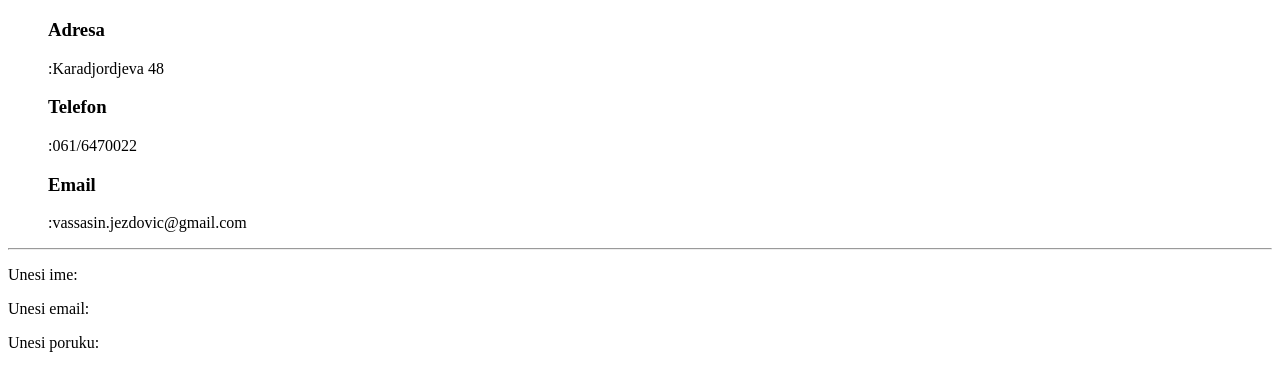
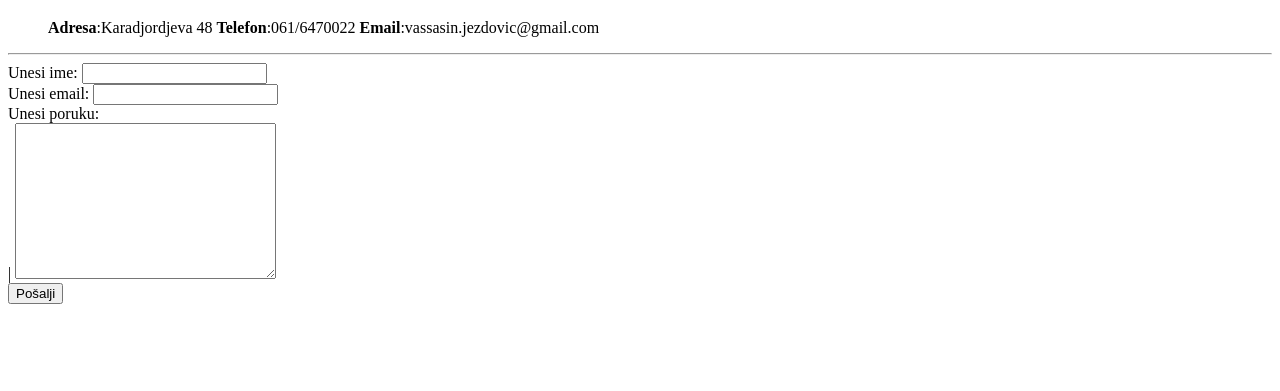
Before and after one commit to verev5/Moja-stranica, a plain HTML site: page kontakt.html in a window 1280 px wide. Shown: the part 61-452 px from the top of the page. Drawn offline with Linux system fonts and the light colour scheme.

Commit message:
Update kontakt.html

```diff
--- a/kontakt.html
+++ b/kontakt.html
@@ -8,11 +8,19 @@
     </head>
     <body>
         <h1>Moj kontakt</h1>
-        <ul><h3>Adresa</h3>:Karadjordjeva 48</ul>
-        <ul><h3>Telefon</h3>:061/6470022</ul>
-        <ul><h3>Email</h3>:vassasin.jezdovic@gmail.com</ul>
+        <ul>
+        <il><b>Adresa</b>:Karadjordjeva 48<il>
+        <il><b>Telefon</b>:061/6470022</il>
+        <il><b>Email</b>:vassasin.jezdovic@gmail.com</il>
+    </ul>
         <hr></hr>
-        <p>Unesi ime:</p>
-        <p>Unesi email:</p>
-        <p>Unesi poruku:</p>
+        <form action="mailto:vassasin.jezdovic@gmail.com" method="post" enctype="text/plain">
+            <label>Unesi ime:</label>
+            <input type="text" name="tvoje Ime"><br>
+            <label>Unesi email:</label>
+            <input type="email" name="tvojEmail" ><br>
+            <label>Unesi poruku: </label><br>
+            | <textarea name="textPoruke" id="" cols="30" rows="10"></textarea><br>
+            <input type="submit" value="Pošalji">
+            </form>
     </body>
```
